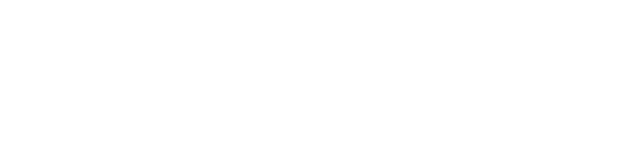
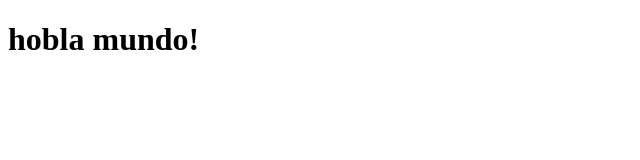
Before and after one commit to microbaires/PruebaGit7, a plain HTML site: page index.html in a window 1280 px wide. Shown: the whole page, without its empty margins (0-640 px from the left). Drawn offline with Linux system fonts and the light colour scheme.

Commit message:
agregue h1 al index

```diff
--- a/index.html
+++ b/index.html
@@ -6,6 +6,6 @@
     <title>Document</title>
 </head>
 <body>
-
+    <h1>hobla mundo!</h1>
 </body>
 </html>
```
